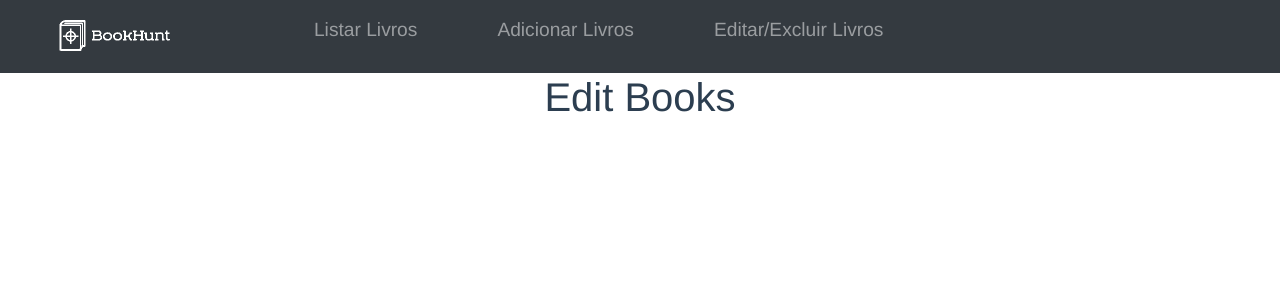
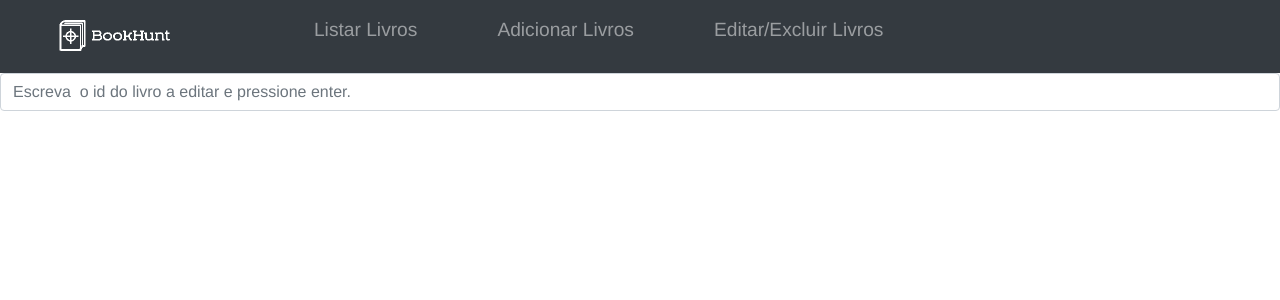
Before and after one commit to adrianoforcellini/BugHunt, a Vue app: page /#/editbook in a window 1280 px wide. Shown: the top 300 px of the page. Built offline with nearby package versions, Linux system fonts and the light colour scheme.

Commit message:
Metodo PUT

```diff
--- a/src/components/Form.vue
+++ b/src/components/Form.vue
@@ -1,6 +1,6 @@
 <template>
   <div class="home">
-    <b-form @submit="onSubmit(form)" @reset="onReset" v-if="show">
+    <b-form @submit="onSubmit(id, form)" @reset="onReset" v-if="show">
       <b-form-group id="input-group-1" label="Título" label-for="input-1">
         <b-form-input
           id="input-1"
@@ -47,7 +47,8 @@ export default {
     };
   },
   props : {
-      onSubmit: Function
+      onSubmit: Function,
+      id: String
   },
   methods: {
     onReset(event) {
--- a/src/pages/AddBook.vue
+++ b/src/pages/AddBook.vue
@@ -22,7 +22,7 @@ export default {
         author,
         available: checked[0] === "available" ? true : false
       };
-      API.addBook(body).then(alert("Livro Adicionado Á Lista"));
+      API.addBook(body).then(alert("Livro Adicionado Á Lista")).catch(error=> alert(error));
     }
   }}
 };
--- a/src/pages/EditBook.vue
+++ b/src/pages/EditBook.vue
@@ -1,21 +1,53 @@
 <template>
   <div class="home">
     <NavBar />
-    <h1>{{ msg }}</h1>
+    <b-form @submit="initEditing">
+      <b-form-group id="input-group-1" label-for="input-1">
+        <b-form-input
+          id="input-1"
+          v-model="form.id"
+          placeholder="Escreva  o id do livro a editar e pressione enter."
+          required
+        ></b-form-input>
+      </b-form-group>
+    </b-form>
+    <div v-if="haveId">
+      <Form :onSubmit="onSubmit" :id='form.id'/>
+    </div>
   </div>
 </template>
 
 <script>
 import NavBar from "@/components/NavBar";
+import Form from "@/components/Form";
+
 import API from "@/services/APIs";
-
 export default {
   name: "EditBook",
-  components: { NavBar },
+  components: { NavBar, Form },
+  methods: {
+    initEditing() {
+      this.haveId = true;
+    }
+  },
   data() {
     return {
-      msg: "Edit Books"
+      haveId: false,
+      form: {
+        id: ""
+      },
+      onSubmit(id, form) {
+        const { title, author, checked } = form;
+        const body = {
+          title,
+          author,
+          available: checked[0] === "available" ? true : false
+        };
+        API.editBook(id, body)
+          .then(alert("Livro Alterado Com Sucesso"))
+          .catch(error => alert(error));
+      }
     };
-  },
+  }
 };
 </script>
--- a/src/services/APIs.js
+++ b/src/services/APIs.js
@@ -18,7 +18,7 @@ export default {
         return API.post('', body)
     },
 
-    editBook: (id) => {
+    editBook: (id, body) => {
         return API.put(`${id}`, body)
     },
 
```
